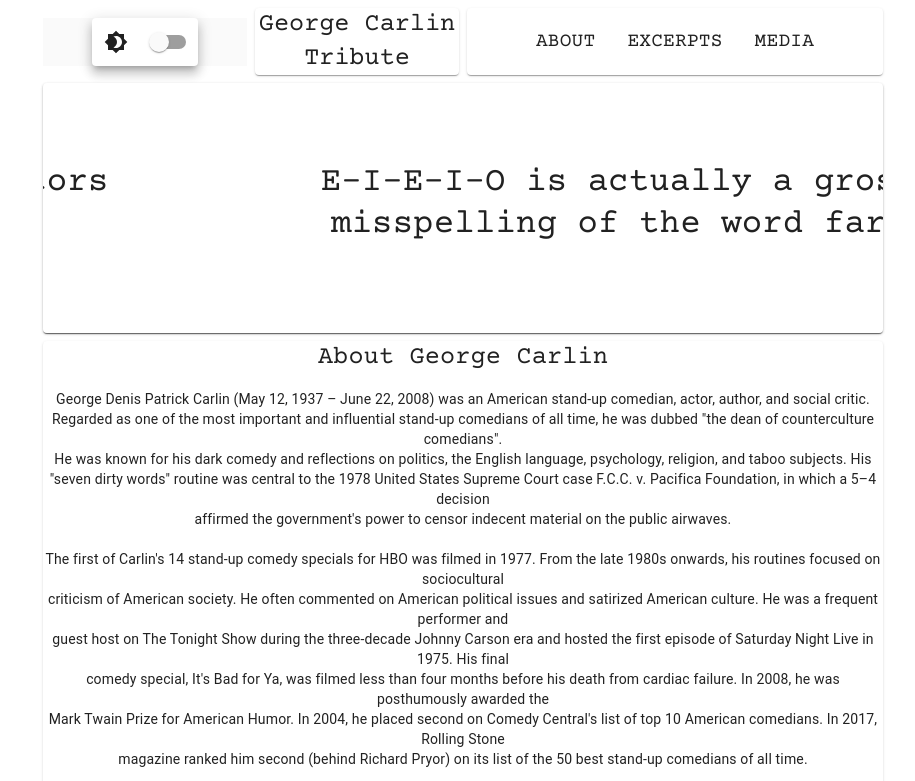
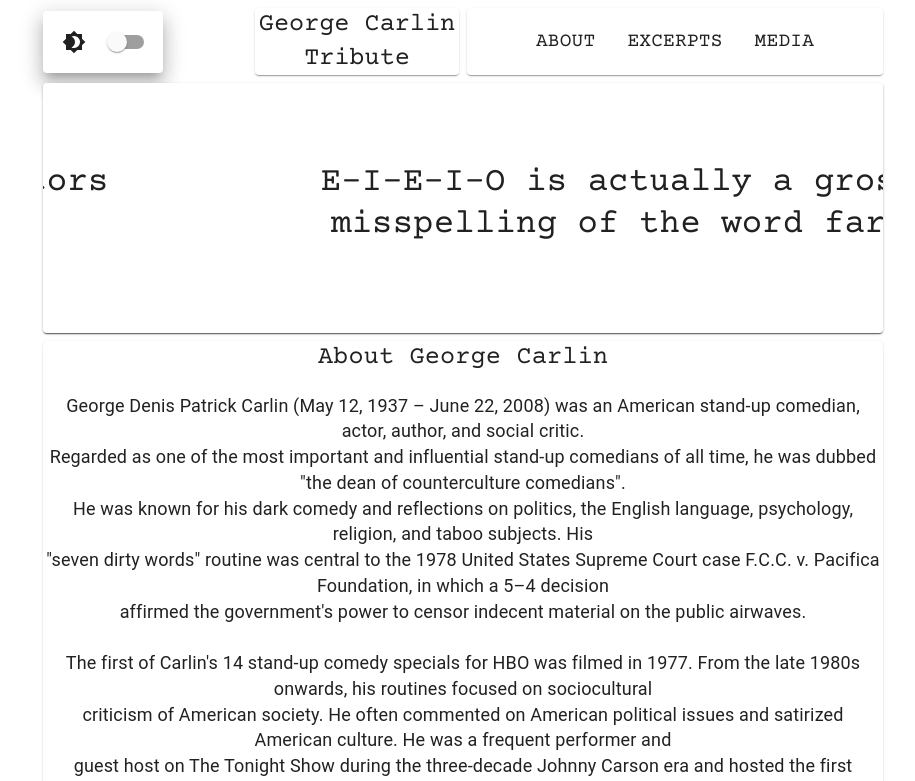
Before and after one commit to Ryanwfile/carlin-tribute, a React (Create React App) app in the folder carlin-website/: page / in a window 1280 px wide. Shown: the top 781 px of the page, without its empty margins (177-1092 px from the left). Built offline with nearby package versions, Linux system fonts and the light colour scheme; a web font is replaced by a local one.

Commit message:
more styling, fixed toggle theme button positioning

```diff
--- a/carlin-website/src/components/About/About.js
+++ b/carlin-website/src/components/About/About.js
@@ -12,13 +12,13 @@
       xs={12}
       direction="column"
     >
-      <Grid item>
+      <Grid item xs={12}>
         <Typography variant="h5">{CONSTANTS.ABOUT.title} </Typography>
       </Grid>
       <Grid item>
         <p
           style={{
-            fontSize: "",
+            fontSize: "18px",
           }}
         >
           {CONSTANTS.ABOUT.content}
--- a/carlin-website/src/components/ToggleTheme/ToggleTheme.js
+++ b/carlin-website/src/components/ToggleTheme/ToggleTheme.js
@@ -1,49 +1,25 @@
 import React from "react";
-import { makeStyles } from "@material-ui/core/styles";
+// import { makeStyles } from "@material-ui/core/styles";
 import Card from "@material-ui/core/Card";
 import IconButton from "@mui/material/IconButton";
 import Grid from "@material-ui/core/Grid";
 import Switch from "@material-ui/core/Switch";
 import Brightness4Icon from "@mui/icons-material/Brightness4";
 import Brightness7Icon from "@mui/icons-material/Brightness7";
-// import { useTheme } from "@mui/material/styles";
-
-const useStyles = makeStyles((theme) => ({
-  // when palette type is changed via setToggleDark used in the handleModeChange handler it applies the default theme which updates bg, and color
-  root: {
-    backgroundColor: theme.palette.background.default,
-    [theme.breakpoints.down("xs")]: {
-      paddingTop: theme.spacing(2),
-    },
-  },
-  media: {
-    height: 56,
-    paddingTop: "56.25%", // 16:9
-  },
-}));
-// const ColorModeContext = React.createContext({ toggleColorMode: () => {} });
 
 export default function ToggleTheme({ isDarkTheme, settoggleDark }) {
-  // const theme = useTheme();
-  const classes = useStyles();
-  // const colorMode = React.useContext(ColorModeContext);
-  // Trigger toggletheme using onChange Switch
   const handleModeChange = () => {
     settoggleDark(!isDarkTheme);
   };
   return (
-    <Grid
-      className={classes.root}
-      container
-      justify="center"
-      alignItems="center"
-    >
-      <Card elevation={8}>
-        <IconButton
-          // sx={{ ml: 1 }}
-          // onClick={colorMode.toggleColorMode}
-          color="inherit"
-        >
+    <Grid container justify="left" alignItems="center">
+      <Card
+        elevation={12}
+        style={{
+          padding: "7px",
+        }}
+      >
+        <IconButton color="inherit">
           {isDarkTheme ? (
             <Brightness7Icon onClick={handleModeChange} />
           ) : (
```
